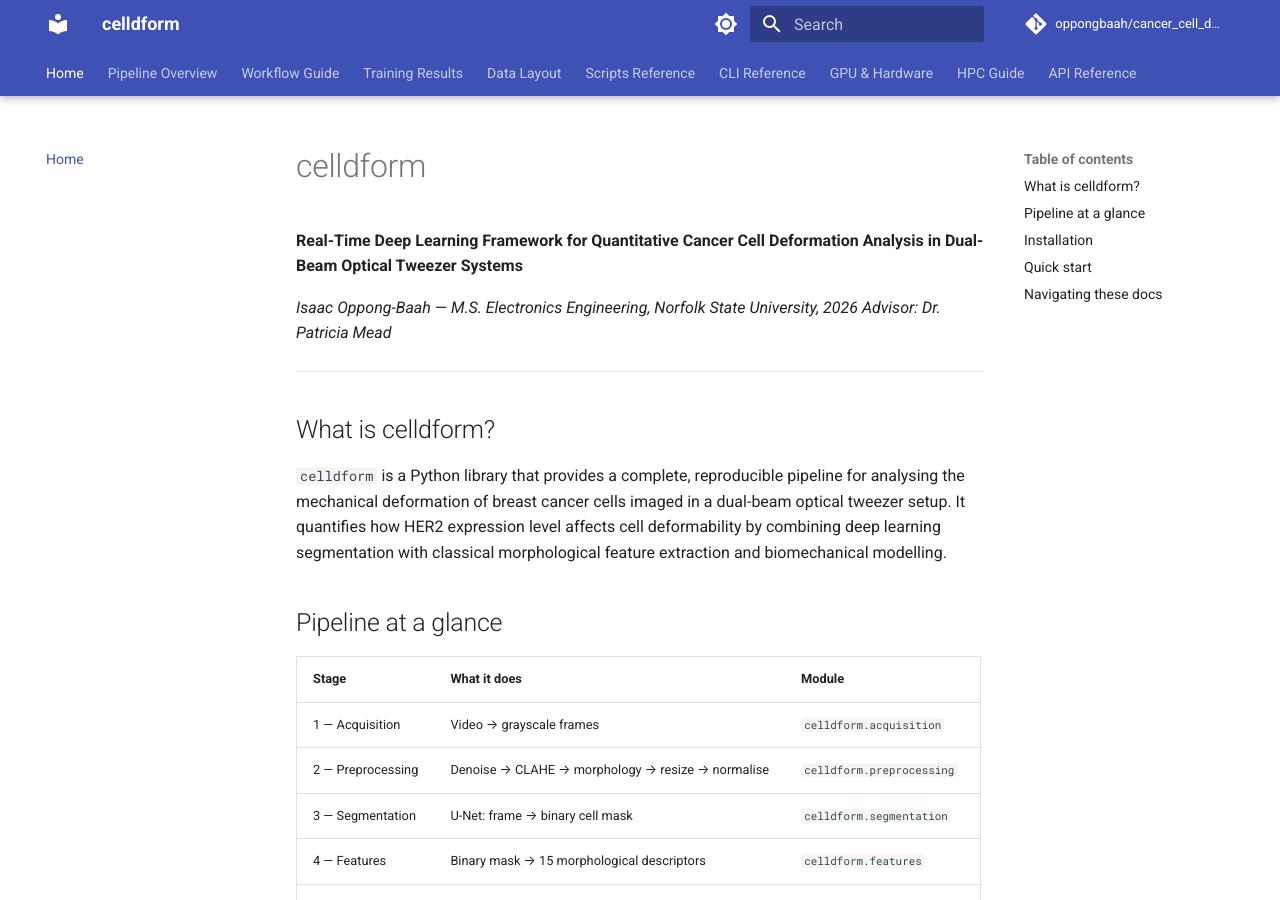
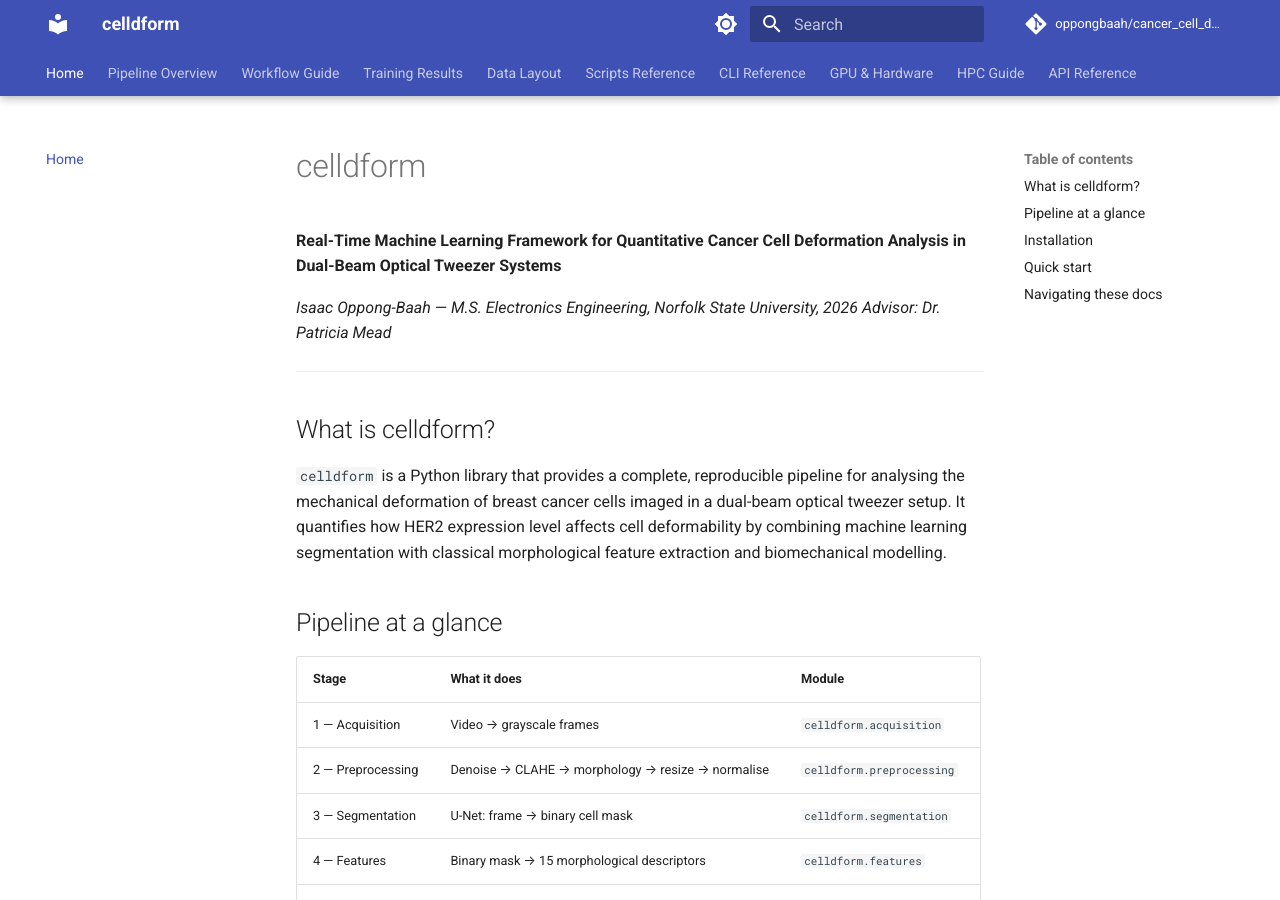
Before and after one commit to oppongbaah/cancer_cell_deformation, an MkDocs documentation site: the page built from docs/index.md, in a window 1280 px wide and 900 px high. Built offline with MkDocs 1.6.1 and Material for MkDocs 9.7.7, drawn with Linux system fonts in a browser that asks for light colours; comment, search, counter and statistics services are not loaded.

Commit message:
change deep learning to machine learning

```diff
--- a/docs/index.md
+++ b/docs/index.md
@@ -1,6 +1,6 @@
 # celldform
 
-**Real-Time Deep Learning Framework for Quantitative Cancer Cell Deformation Analysis in Dual-Beam Optical Tweezer Systems**
+**Real-Time Machine Learning Framework for Quantitative Cancer Cell Deformation Analysis in Dual-Beam Optical Tweezer Systems**
 
 *Isaac Oppong-Baah — M.S. Electronics Engineering, Norfolk State University, 2026*
 *Advisor: Dr. Patricia Mead*
@@ -9,7 +9,7 @@
 
 ## What is celldform?
 
-`celldform` is a Python library that provides a complete, reproducible pipeline for analysing the mechanical deformation of breast cancer cells imaged in a dual-beam optical tweezer setup. It quantifies how HER2 expression level affects cell deformability by combining deep learning segmentation with classical morphological feature extraction and biomechanical modelling.
+`celldform` is a Python library that provides a complete, reproducible pipeline for analysing the mechanical deformation of breast cancer cells imaged in a dual-beam optical tweezer setup. It quantifies how HER2 expression level affects cell deformability by combining machine learning segmentation with classical morphological feature extraction and biomechanical modelling.
 
 ## Pipeline at a glance
 
--- a/mkdocs.yml
+++ b/mkdocs.yml
@@ -1,5 +1,5 @@
 site_name: celldform
-site_description: Real-Time Deep Learning Framework for Quantitative Cancer Cell Deformation Analysis in Dual-Beam Optical Tweezer Systems
+site_description: Real-Time Machine Learning Framework for Quantitative Cancer Cell Deformation Analysis in Dual-Beam Optical Tweezer Systems
 site_author: Isaac Oppong-Baah
 repo_url: https://github.com/oppongbaah/cancer_cell_deformation
 repo_name: oppongbaah/cancer_cell_deformation
```
Also changed, not shown: README.md (+3 -3 lines).
